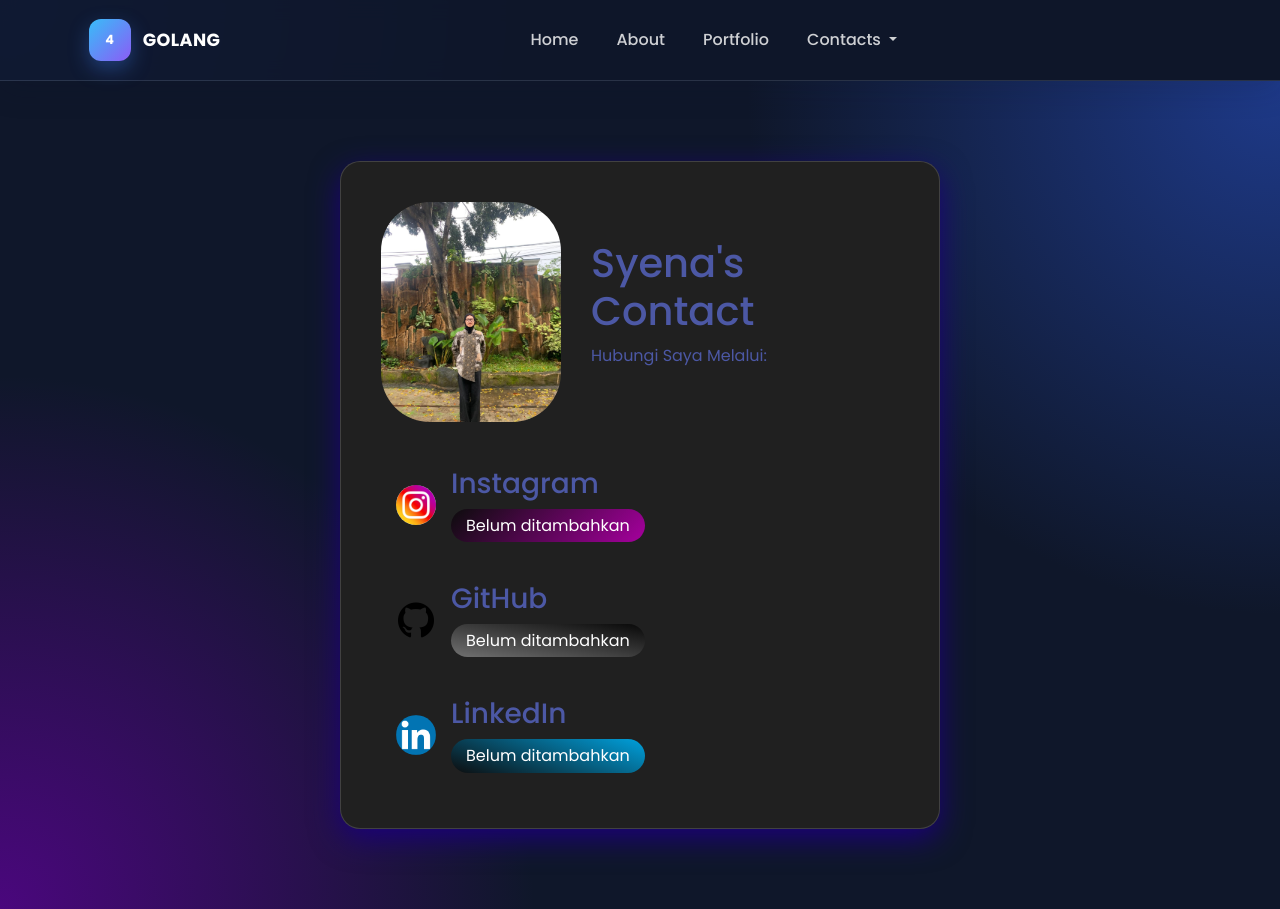
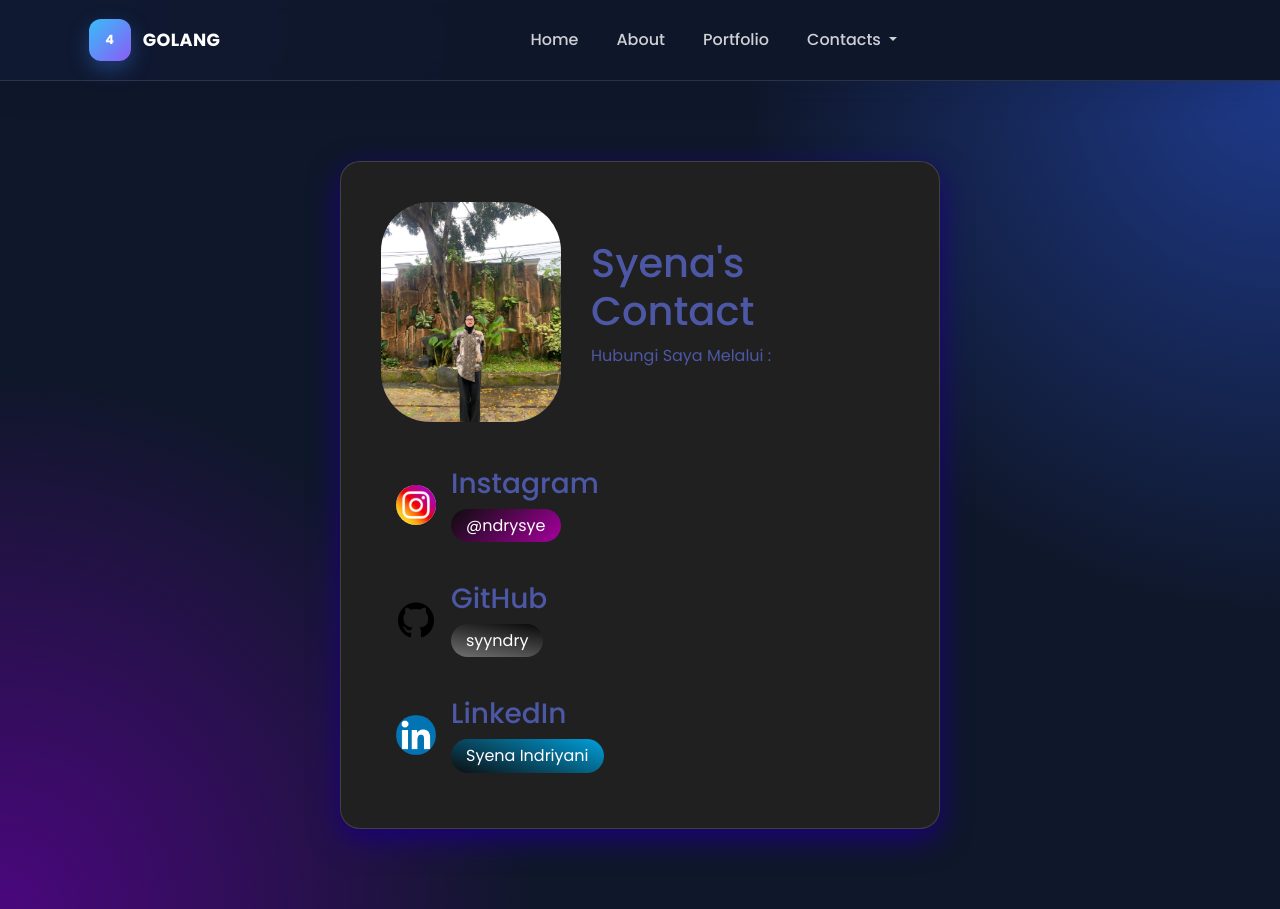
Before and after one commit to syauqisyauqi088-png/tugasweb, a plain HTML site: page contacts.html in a window 1280 px wide. Drawn offline with nearby package versions, Linux system fonts and the light colour scheme.

Commit message:
updatettttt

```diff
--- a/contacts.html
+++ b/contacts.html
@@ -3,13 +3,18 @@
 <head>
     <meta charset="UTF-8">
     <meta name="viewport" content="width=device-width, initial-scale=1.0">
-        <title>Contact - Syena</title>
-        <link href="https://cdn.jsdelivr.net/npm/bootstrap@5.3.8/dist/css/bootstrap.min.css" rel="stylesheet">
+
+    <title>Contact</title>
+
+    <link href="https://cdn.jsdelivr.net/npm/bootstrap@5.3.3/dist/css/bootstrap.min.css"
+          rel="stylesheet">
+
     <link rel="stylesheet" href="style.css">
     <link rel="preconnect" href="https://fonts.googleapis.com">
     <link rel="preconnect" href="https://fonts.gstatic.com" crossorigin>
     <link href="https://fonts.googleapis.com/css2?family=Poppins:wght@400;500;600;700&display=swap" rel="stylesheet">
 </head>
+
 <body>
     <nav class="navbar custom-navbar navbar-expand-lg sticky-top">
         <div class="container-fluid">
@@ -52,44 +57,80 @@
         </div>
     </nav>
 
+  <script src="script.js"></script>
+
+    <script src="https://cdn.jsdelivr.net/npm/bootstrap@5.3.3/dist/js/bootstrap.bundle.min.js"></script>
+
+</body>
+</html>
+
  <section id="contact">
     <div class="contact-card">
+
+
     <div class="contact-header">
-                <img src="assets/senaaaaaaaaaaaaaaa.jpeg" alt="Foto profil Syena" class="profile-img">
+
+        <img
+            src="assets/senaaaaaaaaaaaaaaa.jpeg"
+            alt="Foto Profil"
+            class="profile-img" >
+
+
         <div class="contact-title">
+
             <h1>Syena's Contact</h1>
-                    <p>Hubungi Saya Melalui:</p>
-                </div>
+
+            <p>
+                Hubungi Saya Melalui :
+            </p>
+
         </div>
 
+    </div>
+
+
     <div class="contact-list">
+
         <div class="contact-item">
-                    <img src="assets/iglogo.png" alt="" class="taktung">
+            <span>
+               <img
+            src="assets/iglogo.png"
+            alt="Foto Profil"
+            class="taktung" >
+            </span>
             <div>
               <h3>Instagram</h3>
-                        <span class="btn-link btn-instagram">Belum ditambahkan</span>
+                <a href="https://www.instagram.com/ndrysye?stkn=MXhvYTR1b2dlYjA3NA==" class="btn-link btn-instagram" "target="_blank""> @ndrysye </a>
             </div>
         </div>
 
         <div class="contact-item">
-                    <img src="assets/gith.png" alt="" class="taktong">
+            <span>
+              <img
+            src="assets/gith.png"
+            alt="Foto Profil"
+            class="taktong" >
+            </span>
             <div>
                 <h3>GitHub</h3>
-                        <span class="btn-link btn-github">Belum ditambahkan</span>
+                <a href="https://github.com/syyndry" class="btn-link btn-github" "target="_blank""> syyndry </a>
             </div>
         </div>
 
         <div class="contact-item">
-                    <img src="assets/linkkk.png" alt="" class="takting">
+            <span>
+              <img
+            src="assets/linkkk.png"
+            alt="Foto Profil"
+            class="takting" >
+            </span>
             <div>
                 <h3>LinkedIn</h3>
-                        <span class="btn-link btn-linkedin">Belum ditambahkan</span>
+                <a href="https://www.linkedin.com/in/indriyani-syena-32092642a/" class="btn-link btn-linkedin" "target="_blank""> Syena Indriyani </a>
             </div>
         </div>
+
     </div>
+
 </div>
 </section>
-
-    <script src="https://cdn.jsdelivr.net/npm/bootstrap@5.3.3/dist/js/bootstrap.bundle.min.js"></script>
-</body>
-</html>
```
Lines whose indentation alone changed are shown as unchanged.
